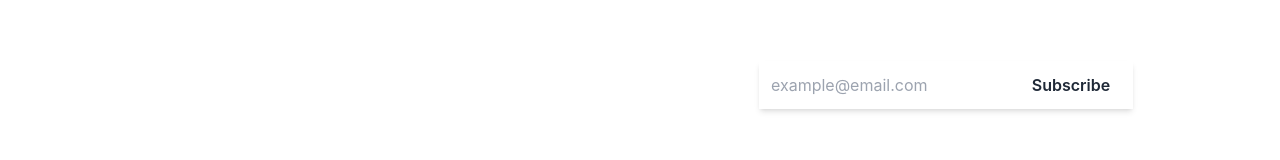
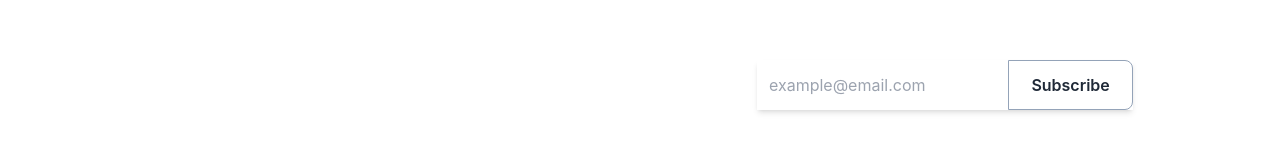
Before and after one commit to Avik2293/electro-man-client, a React (Create React App) app: page / in a window 1280 px wide. Shown: the part 1897-2057 px from the top of the page. Built offline with nearby package versions, Linux system fonts and the light colour scheme; no server answers.

Commit message:
some correction

```diff
--- a/src/Components/StayConnect.js
+++ b/src/Components/StayConnect.js
@@ -18,7 +18,7 @@ const StayConnect = () => {
                     <div className="flex flex-row items-center self-center justify-center flex-shrink-0 shadow-md lg:justify-end">
                         <div className="flex flex-row">
                             <input type="text" placeholder="example@email.com" className="w-3/5 p-3 rounded-l-lg sm:w-2/3" />
-                            <button type="button" className="w-2/5 p-3 font-semibold rounded-r-lg sm:w-1/3 dark:bg-violet-400 dark:text-gray-900">Subscribe</button>
+                            <button type="button" className="w-2/5 p-3 font-semibold rounded-r-lg sm:w-1/3 dark:bg-violet-400 border-slate-400 border dark:text-gray-900">Subscribe</button>
                         </div>
                     </div>
                 </motion.button >
```
